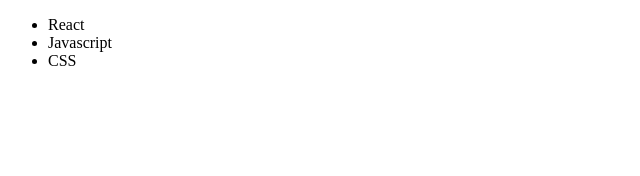
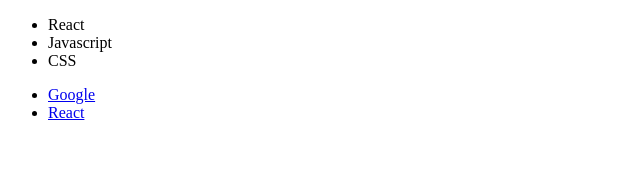
Before and after one commit to Artem0BCH/ReactTehtavat, a React (Vite) app: page / in a window 1280 px wide. Shown: the top 176 px of the page, without its empty margins (0-640 px from the left). Built offline with nearby package versions, Linux system fonts and the light colour scheme.

Commit message:
Toinen tehtävä tehty

```diff
--- a/src/App.jsx
+++ b/src/App.jsx
@@ -1,11 +1,17 @@
 import Infolista from "./infolista.jsx";
-function App(){
-  const tiedot = ["React","Javascript","CSS"];
-  return(
+import Linkkilista from "./Linkkilista.jsx";
+function App() {
+  const tiedot = ["React", "Javascript", "CSS"];
+  const linkit = [
+    { id: 1, nimi: "Google", url: "https://google.com" },
+    { id: 2, nimi: "React", url: "https://react.dev" },
+  ];
+  return (
     <>
-    <Infolista taulukko={tiedot}/>
+      <Infolista taulukko={tiedot} />
+      <Linkkilista taulukko={linkit} />
     </>
-  )
+  );
 }
 
-export default App
+export default App;
--- /dev/null
+++ b/src/Linkkilista.jsx
@@ -0,0 +1,15 @@
+import * as React from "react";
+
+function Linkkilista(props) {
+  return (
+    <ul>
+      {props.taulukko.map((item) => (
+        <li key={item.id}>
+          <a href={item.url}>{item.nimi}</a>
+        </li>
+      ))}
+    </ul>
+  );
+}
+
+export default Linkkilista;
```
